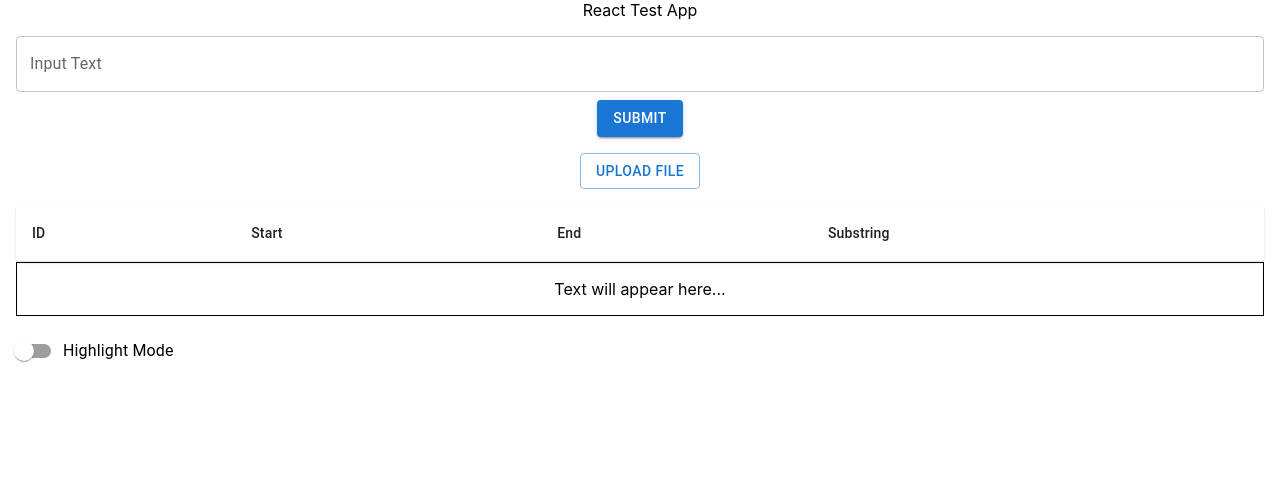
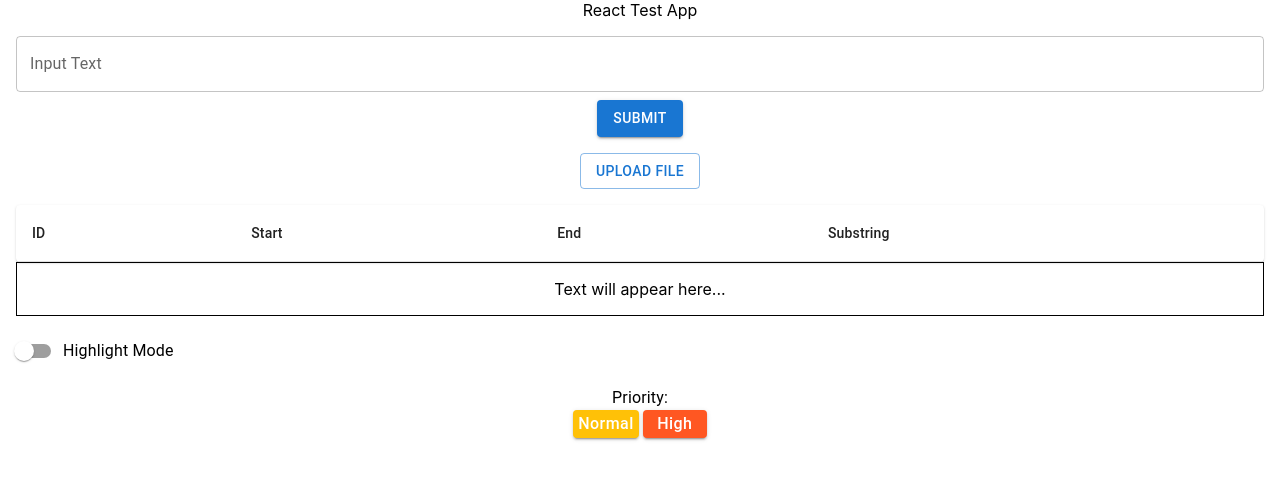
Before and after one commit to stormliucong/Doc2Hpo2.0, a React (Create React App) app in the folder front-end/: page / in a window 1280 px wide. Shown: the top 480 px of the page. Built offline with nearby package versions, Linux system fonts and the light colour scheme.

Commit message:
add legend

```diff
--- a/front-end/src/Components/MedicalTextAnnotator.js
+++ b/front-end/src/Components/MedicalTextAnnotator.js
@@ -106,7 +106,7 @@ const MedicalTextAnnotator = () => {
     console.log(selectedHighlight)
 
     setHighlights(highlights.filter((h) => h.id !== selectedHighlight.id));
-    setDialogOpen(false);
+
   };
 
   const handleSearchText = async () => {
@@ -182,7 +182,7 @@ const MedicalTextAnnotator = () => {
       </Box>
       <HighlightTable highlights={highlights} />
 
-
+      {/* Annotation region */}
       <Box
         id="text-container"
         p={2}
@@ -193,6 +193,7 @@ const MedicalTextAnnotator = () => {
         {renderHighlightedText()}
       </Box>
 
+      {/* Configuration and explanation */}
       <Box mt={2}>
         {/* Toggle Switch */}
         <FormGroup>
@@ -210,15 +211,20 @@ const MedicalTextAnnotator = () => {
 
       </Box>
 
+      {/* Add a color legend for Priority and Normal Not clickable button*/}
+      <Box mt={2}>
+        <Typography>Priority:</Typography>
+        <Button variant="contained" style={{ backgroundColor: "#FFC107", color: "#FFFFFF", padding: "0 5px", margin: "0 2px", borderRadius: "4px", fontSize: "inherit", textTransform: "none", cursor: "pointer", }} size="small">Normal</Button>
+        <Button variant="contained" style={{ backgroundColor: "#FF5722", color: "#FFFFFF", padding: "0 5px", margin: "0 2px", borderRadius: "4px", fontSize: "inherit", textTransform: "none", cursor: "pointer", }} size="small">High</Button>
+      </Box>
+
       <Dialog open={dialogOpen} onClose={() => setDialogOpen(false)}>
         <DialogTitle>Edit Selected</DialogTitle>
         <DialogContent>
           <Typography>{selectedHighlight?.text}</Typography>
         </DialogContent>
         <DialogActions>
-          <Button onClick={handleDeleteHighlight}>Delete</Button>
           <Button onClick={handleSearchText}>Search</Button>
-
         </DialogActions>
       </Dialog>
 
```
